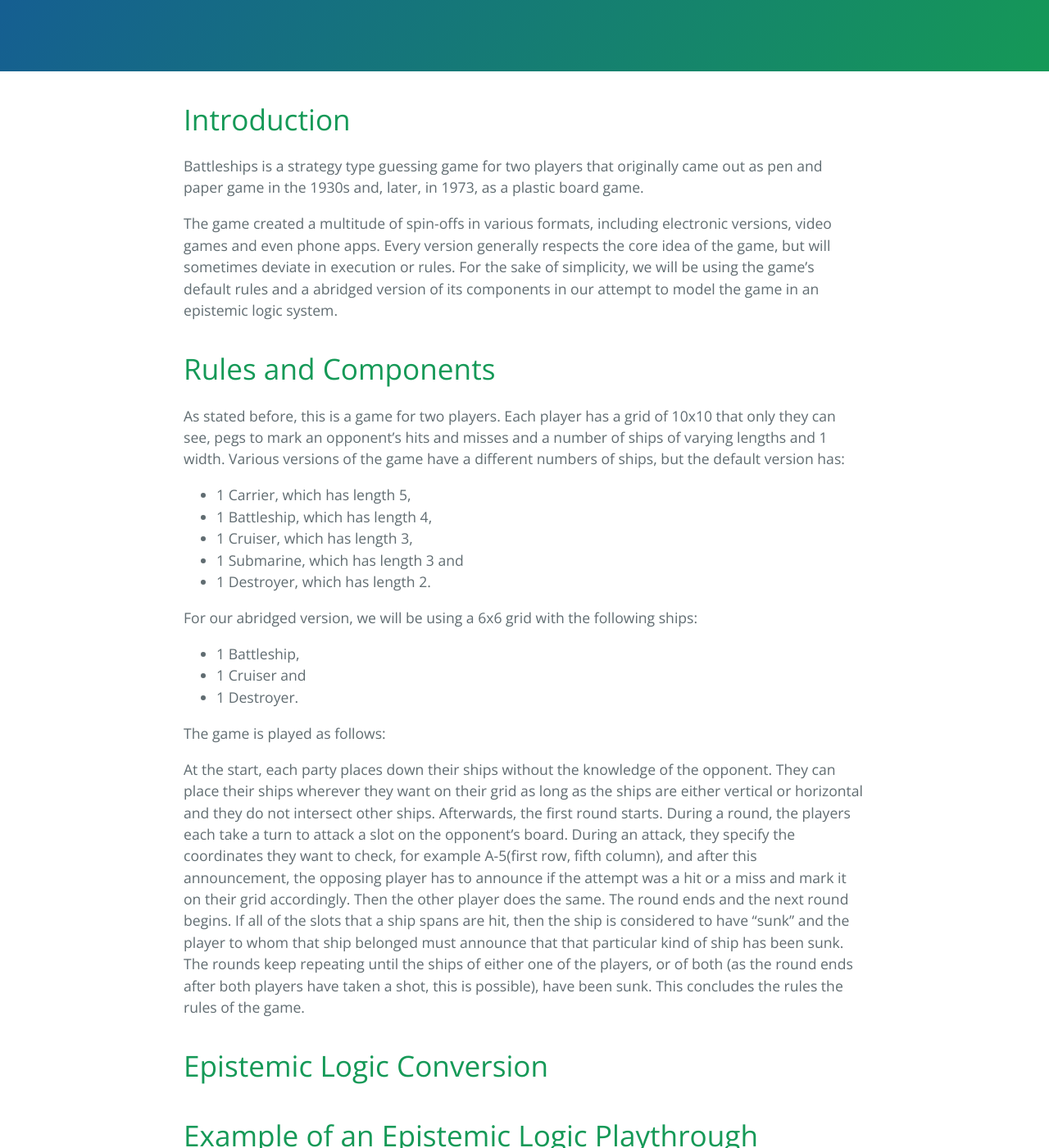
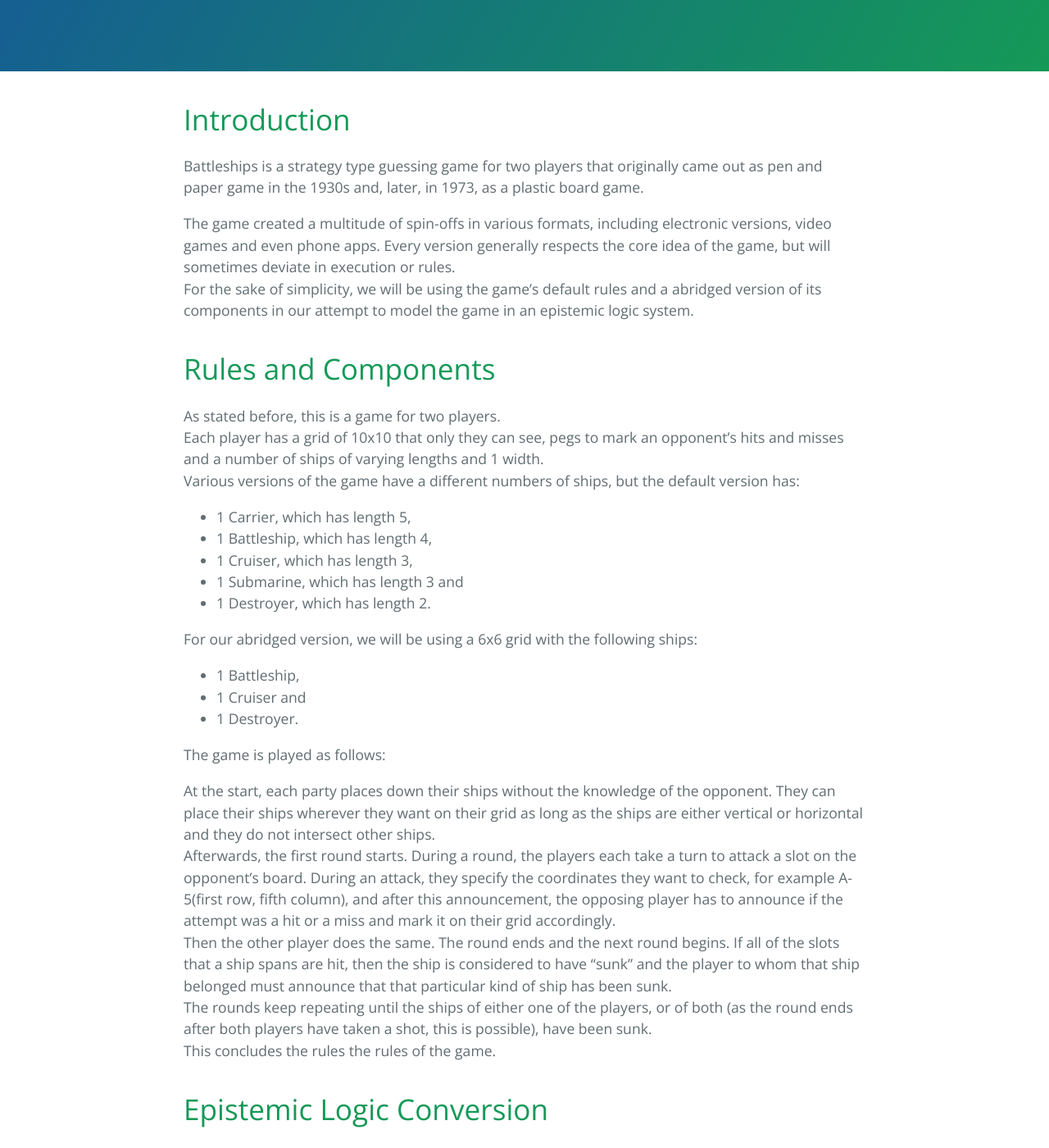
Before and after one commit to kaeru4343/LAMAS_2020Project, a Jekyll site: the page built from index.md, in a window 1280 px wide and 1400 px high, scrolled down 296 px. Shown: the whole window at 82% size. Built offline with Jekyll 4.4.1, drawn with Linux system fonts in a browser that asks for light colours; our own code applies the rules of GitHub Pages for plain Markdown files.

Commit message:
Better paging

```diff
--- a/index.md
+++ b/index.md
@@ -6,13 +6,13 @@
 
 Battleships is a strategy type guessing game for two players that originally came out as pen and paper game in the 1930s and, later, in 1973, as a plastic board game.
 
-The game created a multitude of spin-offs in various formats, including electronic versions, video games and even phone apps. Every version generally respects the core idea of the game, but will sometimes deviate in execution or rules.
+The game created a multitude of spin-offs in various formats, including electronic versions, video games and even phone apps. Every version generally respects the core idea of the game, but will sometimes deviate in execution or rules.<br />
 For the sake of simplicity, we will be using the game's default rules and a abridged version of its components in our attempt to model the game in an epistemic logic system.
 
 # Rules and Components
 
-As stated before, this is a game for two players.
-Each player has a grid of 10x10 that only they can see, pegs to mark an opponent's hits and misses and a number of ships of varying lengths and 1 width.
+As stated before, this is a game for two players.<br />
+Each player has a grid of 10x10 that only they can see, pegs to mark an opponent's hits and misses and a number of ships of varying lengths and 1 width.<br />
 Various versions of the game have a different numbers of ships, but the default version has:
 *   1 Carrier, which has length 5,
 *   1 Battleship, which has length 4,
@@ -27,10 +27,10 @@
 
 The game is played as follows:
 
-At the start, each party places down their ships without the knowledge of the opponent. They can place their ships wherever they want on their grid as long as the ships are either vertical or horizontal and they do not intersect other ships.
-Afterwards, the first round starts. During a round, the players each take a turn to attack a slot on the opponent's board. During an attack, they specify the coordinates they want to check, for example A-5(first row, fifth column), and after this announcement, the opposing player has to announce if the attempt was a hit or a miss and mark it on their grid accordingly.
-Then the other player does the same. The round ends and the next round begins. If all of the slots that a ship spans are hit, then the ship is considered to have "sunk" and the player to whom that ship belonged must announce that that particular kind of ship has been sunk.
-The rounds keep repeating until the ships of either one of the players, or of both (as the round ends after both players have taken a shot, this is possible), have been sunk.
+At the start, each party places down their ships without the knowledge of the opponent. They can place their ships wherever they want on their grid as long as the ships are either vertical or horizontal and they do not intersect other ships.<br />
+Afterwards, the first round starts. During a round, the players each take a turn to attack a slot on the opponent's board. During an attack, they specify the coordinates they want to check, for example A-5(first row, fifth column), and after this announcement, the opposing player has to announce if the attempt was a hit or a miss and mark it on their grid accordingly.<br />
+Then the other player does the same. The round ends and the next round begins. If all of the slots that a ship spans are hit, then the ship is considered to have "sunk" and the player to whom that ship belonged must announce that that particular kind of ship has been sunk.<br />
+The rounds keep repeating until the ships of either one of the players, or of both (as the round ends after both players have taken a shot, this is possible), have been sunk.<br />
 This concludes the rules the rules of the game.
 
 # Epistemic Logic Conversion
```
